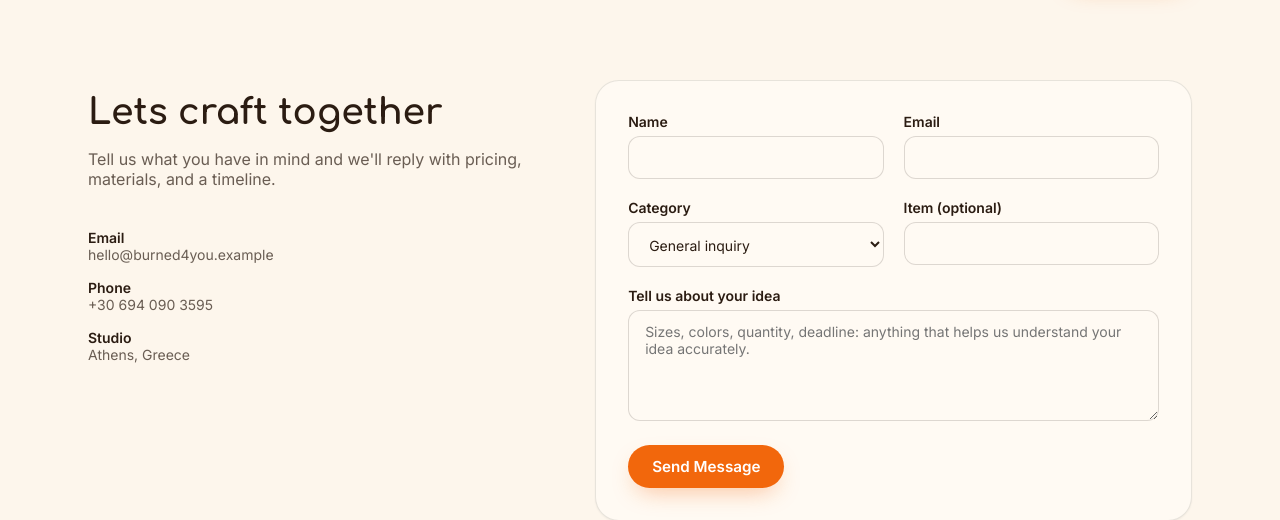
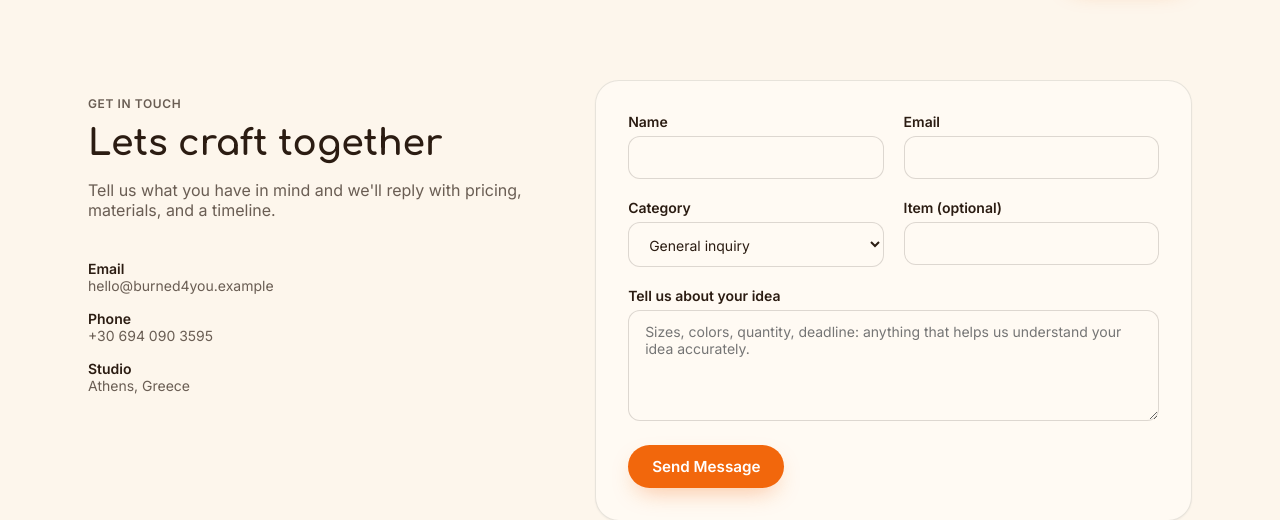
Before and after one commit to Tlotger/burned4you-site, a WordPress theme: template wordpress-theme/burned4you/page-contact.php in a window 1280 px wide. Shown: the part 73-593 px from the top of the page. Run offline with PHP 8.4 and a stand-in for WordPress, Linux system fonts and the light colour scheme; the site name, menu and one post (Sample post) are stand-ins, and other content is empty.

Commit message:
Revert "Remove the eyebrow label from the Contact page"
This reverts commit b6be592487072e4e46693caa04088b376d336dc4.

```diff
--- a/wordpress-theme/burned4you/page-contact.php
+++ b/wordpress-theme/burned4you/page-contact.php
@@ -23,6 +23,7 @@ if ( is_wp_error( $categories ) ) {
 <section class="section-tight">
 	<div class="container contact-grid">
 		<div>
+			<p class="eyebrow"><?php echo esc_html( b4y_str( 'contact.eyebrow', 'Get in touch' ) ); ?></p>
 			<h1><?php echo esc_html( b4y_str( 'contact.title', 'Lets craft together' ) ); ?></h1>
 			<p><?php echo esc_html( b4y_str( 'contact.text', "Tell us what you have in mind and we'll reply with pricing, materials, and a timeline." ) ); ?></p>
 
```
